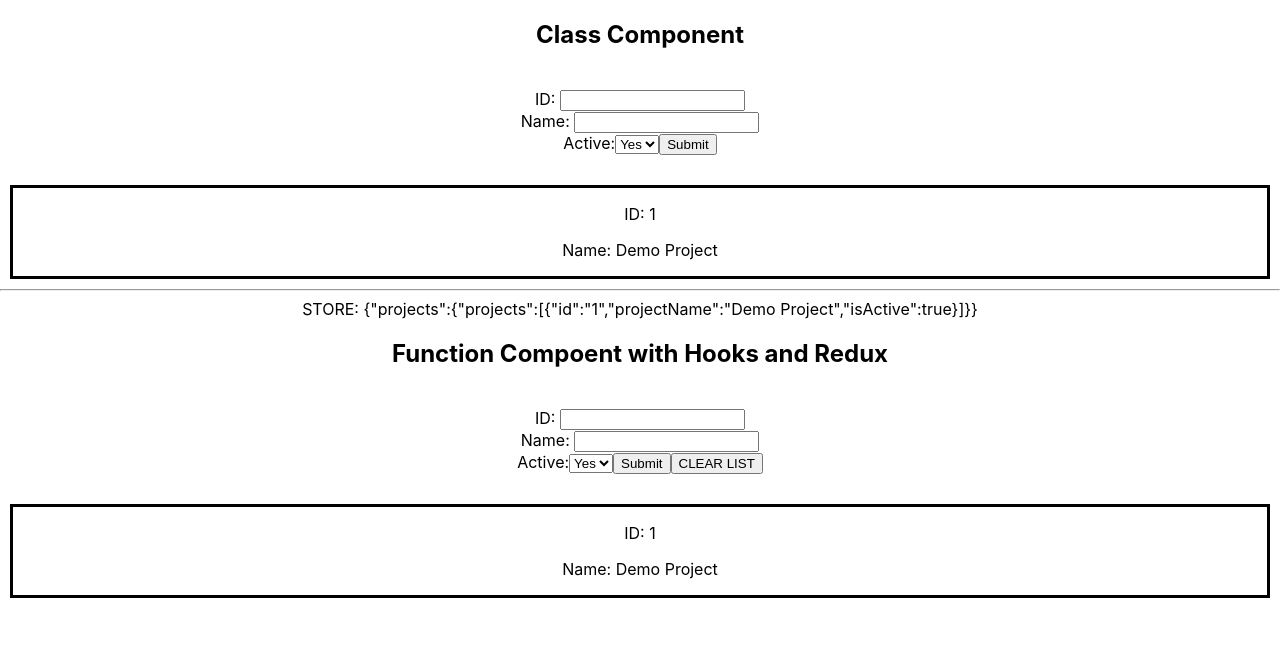
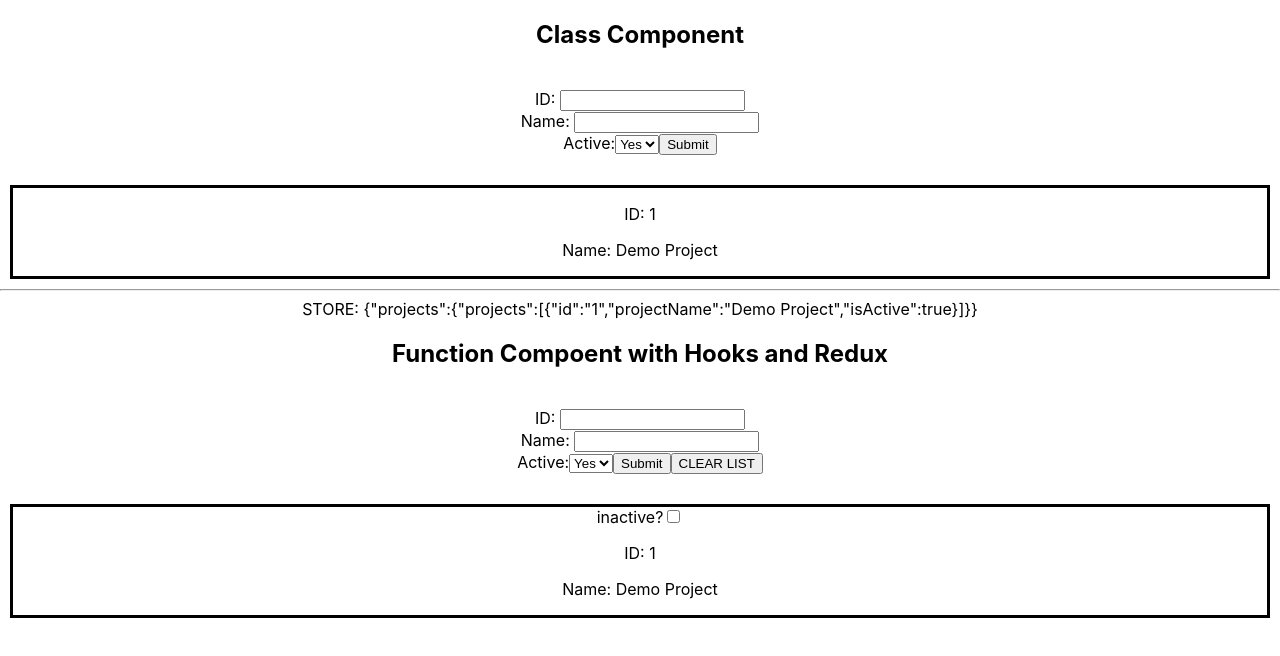
Before and after one commit to joeleenkado/react-code-challenge, a React (Create React App) app: page / in a window 1280 px wide. Shown: the top 656 px of the page. Built offline with nearby package versions, Linux system fonts and the light colour scheme.

Commit message:
safety commit

```diff
--- a/src/components/ProjectList.tsx
+++ b/src/components/ProjectList.tsx
@@ -10,6 +10,8 @@ const ProjectList = () => {
 const [newId, setNewId] = useState('');
 const [newProjectName, setNewProjectName]  = useState('')
 const [newIsActive, setNewIsActive] = useState('true');
+const [inactive, toggleInactive] = useState(false)
+
 const dispatch = useDispatch()
 
 const newProject = {
@@ -69,8 +71,17 @@ console.log('projectReducerff:', reduxProjects[0].id)
 // console.log('jhjh')
   !project.isActive === true ? null :
                         <div style={{borderStyle: 'solid', margin: 10 }}>
+
+                           <label>
+                               inactive?
+                            <input type='checkbox' value='true'
+                            onChange={e => toggleInactive(!inactive)}
+
+                            ></input>
+                            </label>
                             <p>ID: {project.id}</p>
                             <p>Name: {project.projectName}</p>
+
                         </div>
 
 
```
